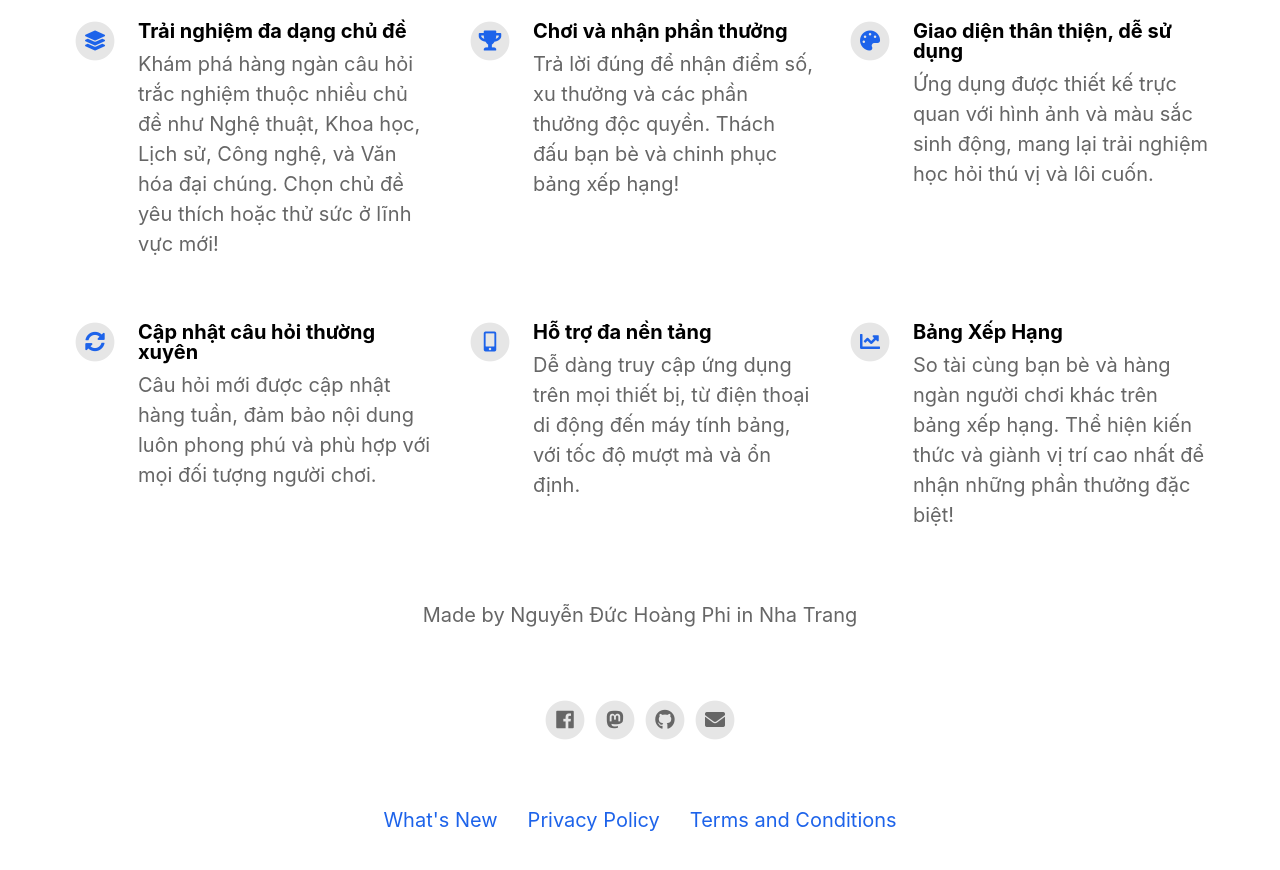
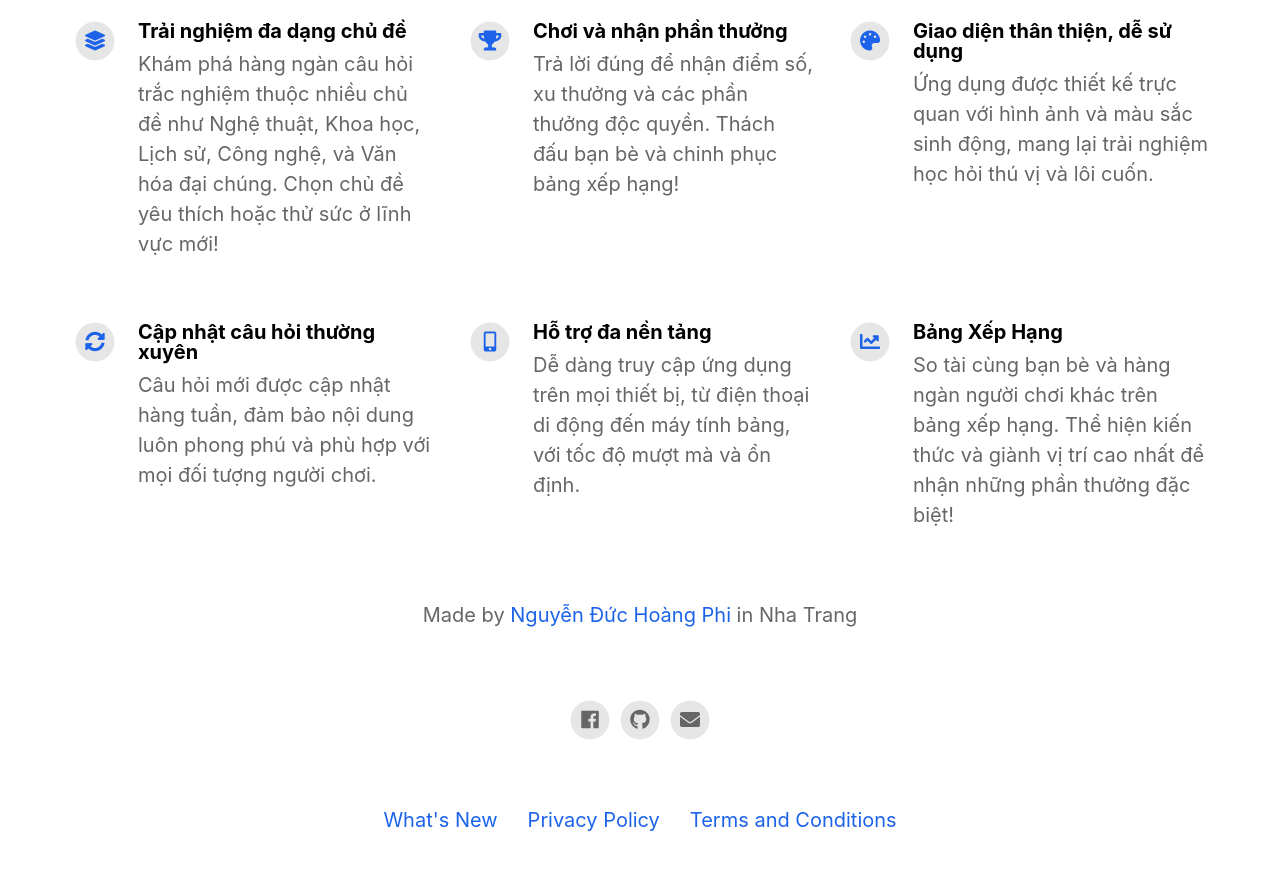
Before and after one commit to phiahihi/quizzes-promo, a Jekyll site: the page built from index.html, in a window 1280 px wide and 900 px high, scrolled down 1063 px. Shown: the top 870 px of the window. Built offline with Jekyll 4.4.1, drawn with Linux system fonts in a browser that asks for light colours; nearby versions of some CDN libraries; some of the changed lines change nothing that is shown.

Commit message:
update...

```diff
--- a/_config.yml
+++ b/_config.yml
@@ -23,7 +23,7 @@
 email_address: nguyenduchoangphi922016@gmail.com
 facebook_username: hoangfree
 github_username: phiahihi
-mastodon_link: nguyenduchoangphi922016@gmail.com
+your_link: https://my-portfolio.store/
 
 # Feature List                            Edit, add or remove features to be presented.
 features:
```
